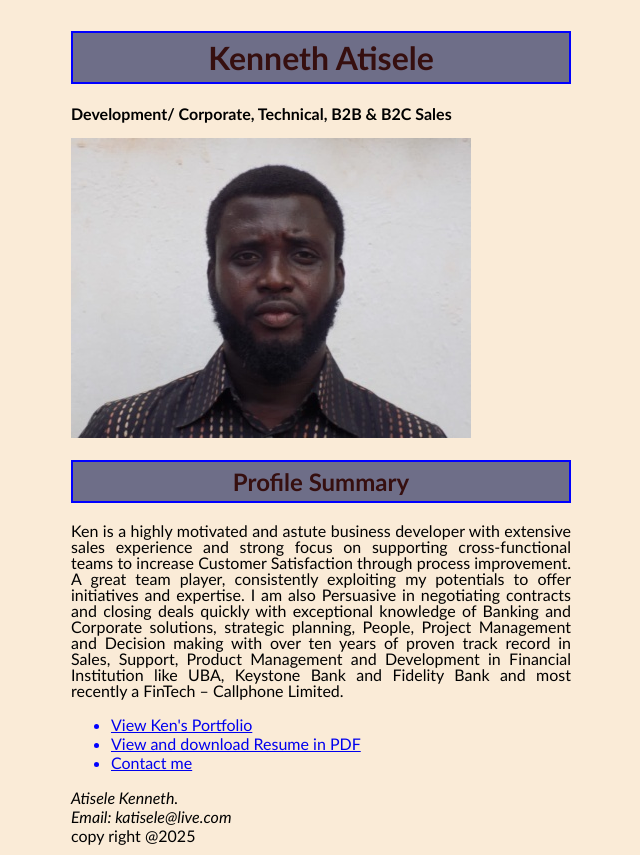
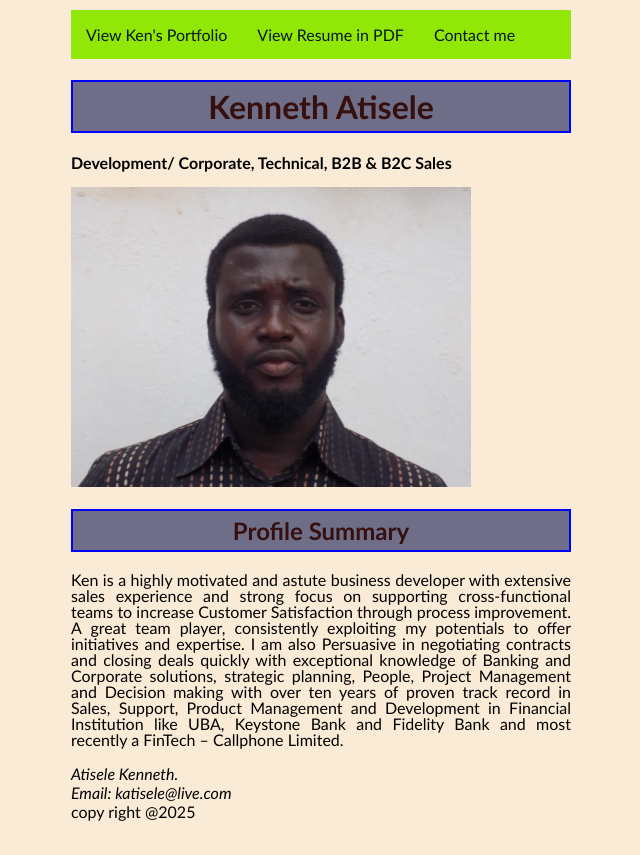
Before and after one commit to katisele/kens_portfolio, a plain HTML site: page index.html in a window 1280 px wide. Shown: the whole page, without its empty margins (319-959 px from the left). After the commit the page ends 831 px from the top, so only its background shows below. Drawn offline with Linux system fonts and the light colour scheme.

Commit message:
more mode

```diff
--- a/index.html
+++ b/index.html
@@ -5,11 +5,39 @@
     <meta name="viewport" content="width=device-width, initial-scale=1.0">
     <title>my portfolio</title>
     <link href="doc/styles.css" rel="stylesheet">
+    <style>
+        ul {
+            list-style-type: none;
+            margin: 0%;
+            padding: 0%;
+            overflow: hidden;
+            background-color: rgb(145, 231, 6);
+        }
+
+        li {
+            float: left;
+        }
+
+        li a {
+            display: block;
+            color: rgb(6, 22, 23);
+            text-align: center;
+            padding: 15px;
+            text-decoration:none
+
+        }
+    </style>
 
 
 </head>
 <body>
     <main>
+        <ul>
+            <li><a href="doc/index.html"> View Ken's Portfolio</a></li>
+            <li><a href="doc/Atisele Kenneth_Resume_2025.pdf"> View Resume in PDF </a></li>
+            <li><a href="mailto: katisele@live.com"> Contact me</a></li>
+
+        </ul>
         <h1>Kenneth Atisele</h1>
         <p><strong>Development/ Corporate, Technical, B2B & B2C Sales </strong></p>
         <p><img src="doc/New_me_2.jpg" alt="my passport" width="400" height="300"></p>
@@ -22,17 +50,7 @@
     </section>
 
 
-    <section>
-        <nav>
-            <ul>
-                <li><a href="doc/index.html"> View Ken's Portfolio</a></li>
-                <li><a href="doc/Atisele Kenneth_Resume_2025.pdf"> View and download Resume in PDF </a></li>
-                <li><a href="mailto: katisele@live.com"> Contact me</a></li>
-            </ul>
 
-        </nav>
-
-    </section>
 
     <address>
         Atisele Kenneth.<br>
```
Also changed, not shown: doc/bio.html (+1 -1 lines), doc/educerts.html (+1 -1 lines), doc/index.html (+1 -1 lines), doc/projects.html (+1 -1 lines), doc/work.html (+1 -1 lines), doc/styles.css (line endings or trailing spaces).
